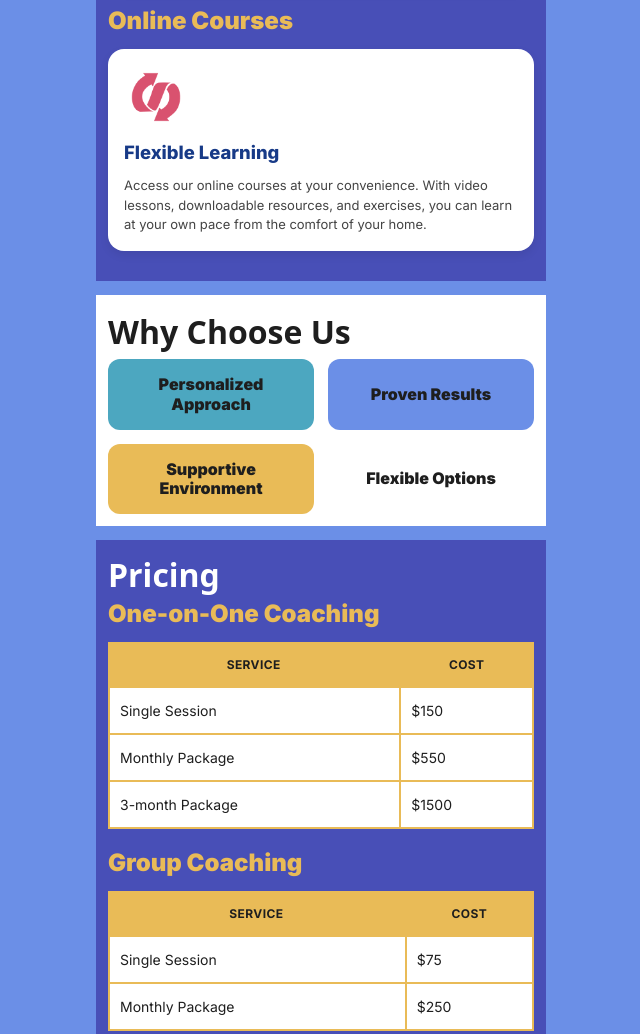
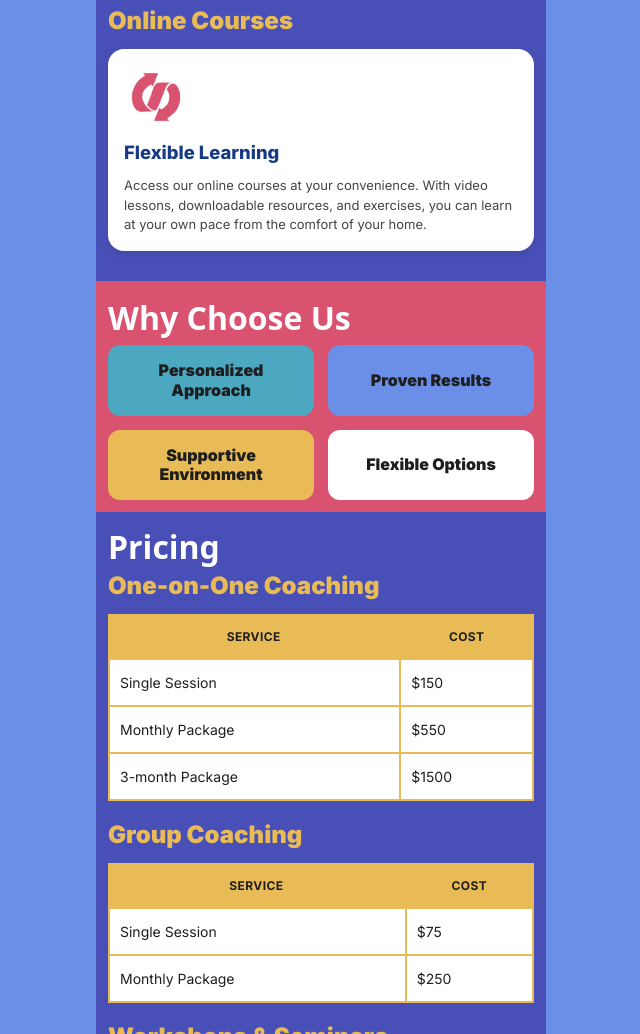
Before and after one commit to nrowsey/path-to-success, a plain HTML site: page index.html in a window 1280 px wide. Shown: the part 1937-2971 px from the top of the page, without its empty margins (319-959 px from the left). Drawn offline with Linux system fonts and the light colour scheme; a web font is replaced by a local one.

Commit message:
Update styles.css

```diff
--- a/styles.css
+++ b/styles.css
@@ -148,7 +148,7 @@ section + section{ margin-top: 14px; }
 #services h4{ color: #173a87; }
 #services p{ margin: 4px 0 0; color: var(--ink-subtle); font-size: var(--fs-sm); }
 
-/* WHY CHOOSE US (white band; tiles centered; black text) */
+/* WHY CHOOSE US */
 #why-choose-us{
   background: var(--white);
   color: var(--dark);
@@ -263,3 +263,17 @@ footer a{ color: var(--white); text-decoration: underline; }
 /* helpers */
 h2 + h3{ margin-top: -2px; }
 #services > h2{ margin-top: 6px; }
+/* --- FINAL TWEAKS: Why Choose Us --- */
+#why-choose-us{
+  background: var(--pink);   /* coral band */
+  border-radius: 0;          /* square edges */
+  margin-top: 0;             /* attach to section above */
+  margin-bottom: 0;          /* attach to section below */
+  padding: 12px;
+}
+#why-choose-us h2{
+  color: var(--white);       /* heading should be white */
+}
+
+/* Attach the next panel (Pricing) so no gap under the pink band */
+#pricing{ margin-top: 0; }
```
